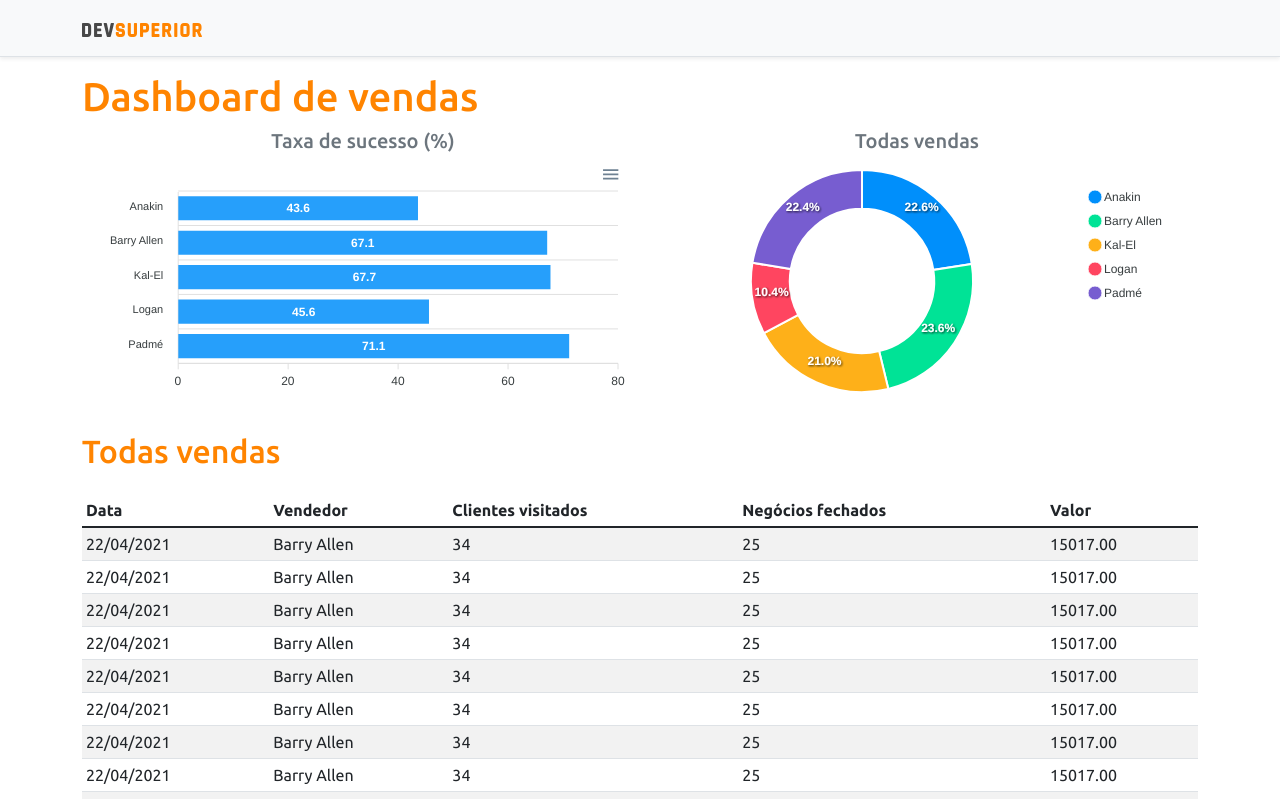
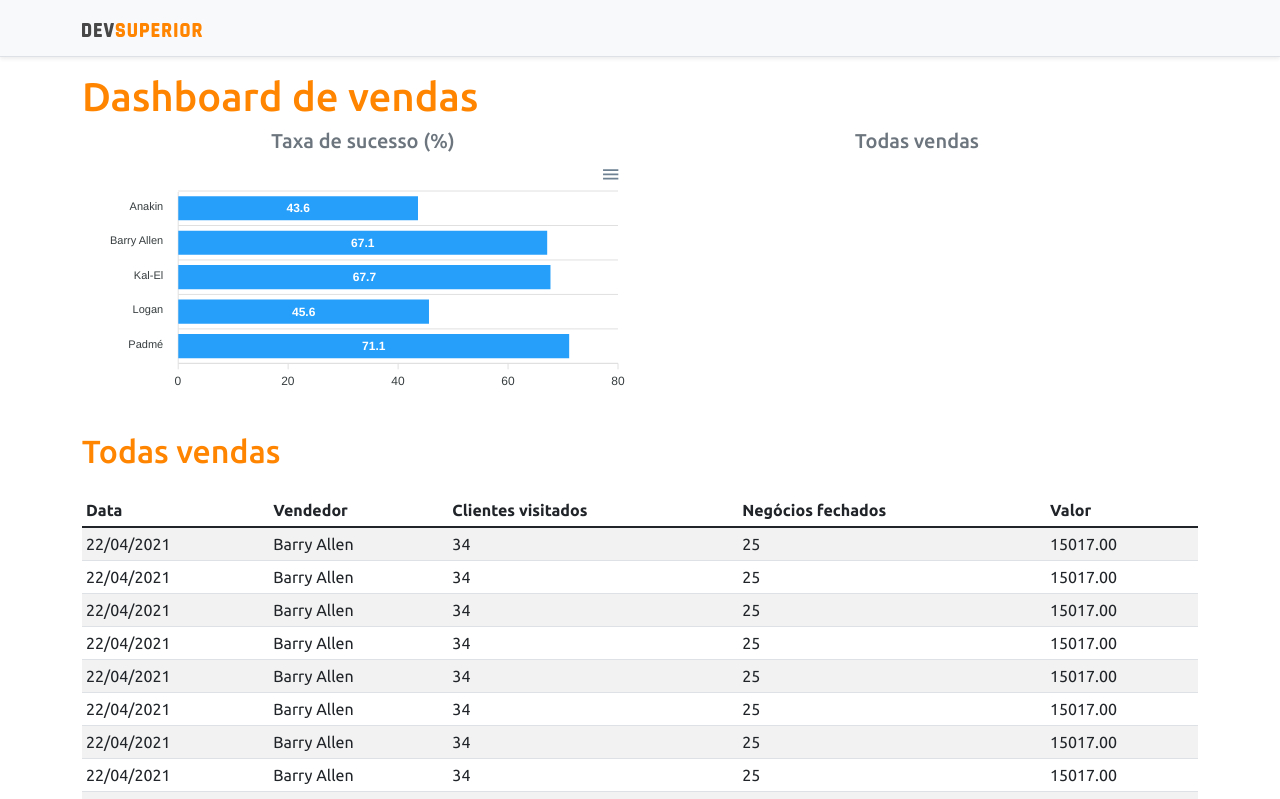
Before and after one commit to iury-sousa/spring-react-week-05, a React (Vite) app in the folder frontend/: page /dashboard in a window 1280 px wide. Shown: the top 799 px of the page. Built offline with nearby package versions, Linux system fonts and the light colour scheme; no server answers.

Commit message:
chore: donet chart integration

```diff
--- a/frontend/src/components/DonutChart/index.tsx
+++ b/frontend/src/components/DonutChart/index.tsx
@@ -1,5 +1,6 @@
 import { ApexOptions } from 'apexcharts';
 import axios from 'axios';
+import { useEffect, useState } from 'react';
 import Chart from 'react-apexcharts';
 import { SaleSum } from 'src/types/sale';
 import { BASE_URL } from 'src/utils/constants';
@@ -10,8 +11,9 @@ type ChartData = {
 };
 
 export function DonutChart() {
-  let chartData: ChartData = { labels: [], series: [] };
+  const [chartData, setChartData] = useState<ChartData>({ labels: [], series: [] });
 
+  useEffect(() => {
     axios.get<SaleSum[]>(`${BASE_URL}/sales/amount-by-seller`).then((response) => {
       const data = response.data;
       const labels: string[] = [];
@@ -22,21 +24,16 @@ export function DonutChart() {
         series.push(saleSum.sum);
       });
 
-    chartData = { labels, series };
-
-    console.log(chartData);
+      setChartData({ labels, series });
     });
-
-  const mockData = {
-    // eslint-disable-next-line @typescript-eslint/no-magic-numbers
-    series: [477138, 499928, 444867, 220426, 473086],
-    labels: ['Anakin', 'Barry Allen', 'Kal-El', 'Logan', 'Padmé'],
-  };
+  }, []);
 
   const options: ApexOptions = {
     legend: {
       show: true,
     },
   };
-  return <Chart options={{ ...options, labels: mockData.labels }} series={mockData.series} type='donut' height='240' />;
+  return (
+    <Chart options={{ ...options, labels: chartData.labels }} series={chartData.series} type='donut' height='240' />
+  );
 }
```
Lines whose indentation alone changed are shown as unchanged.
